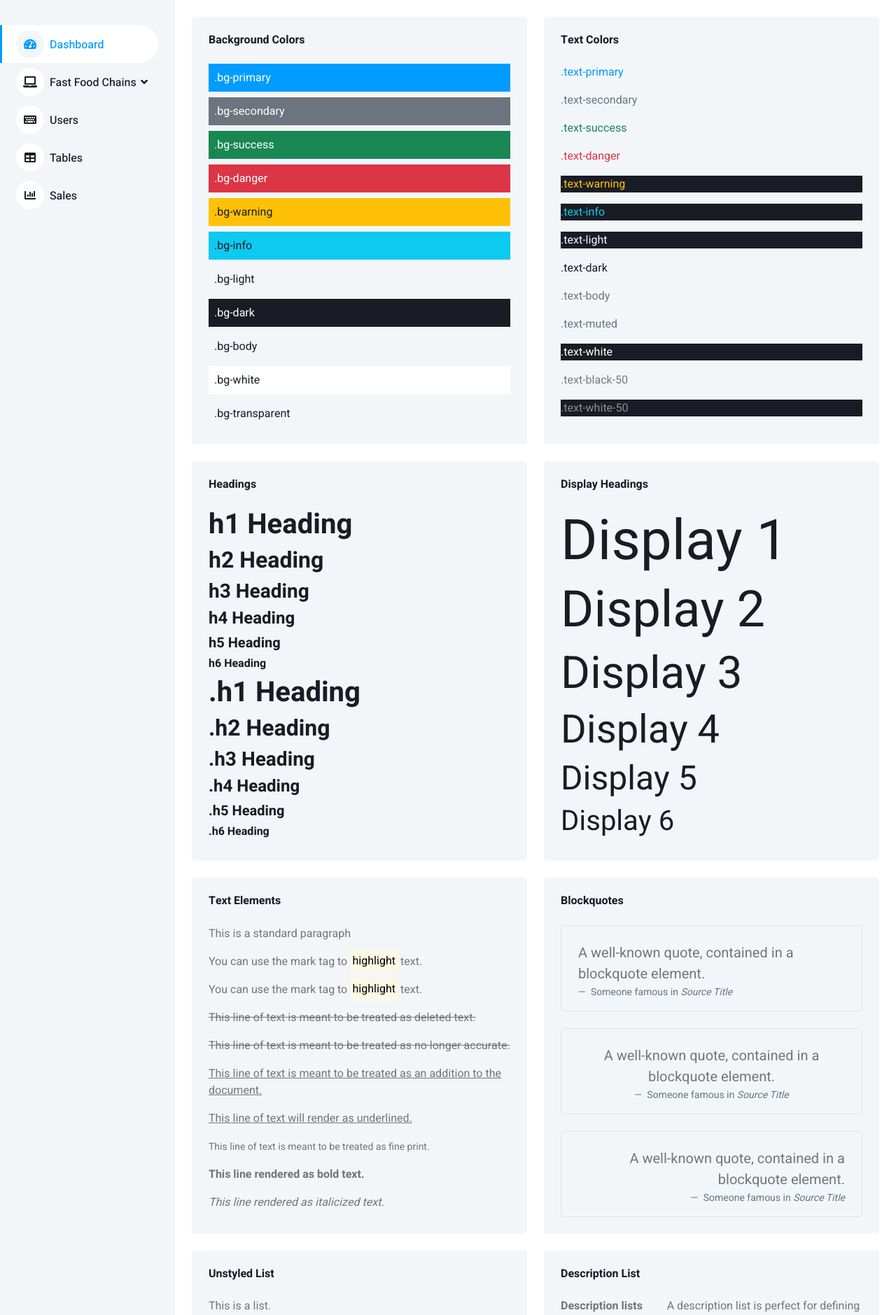
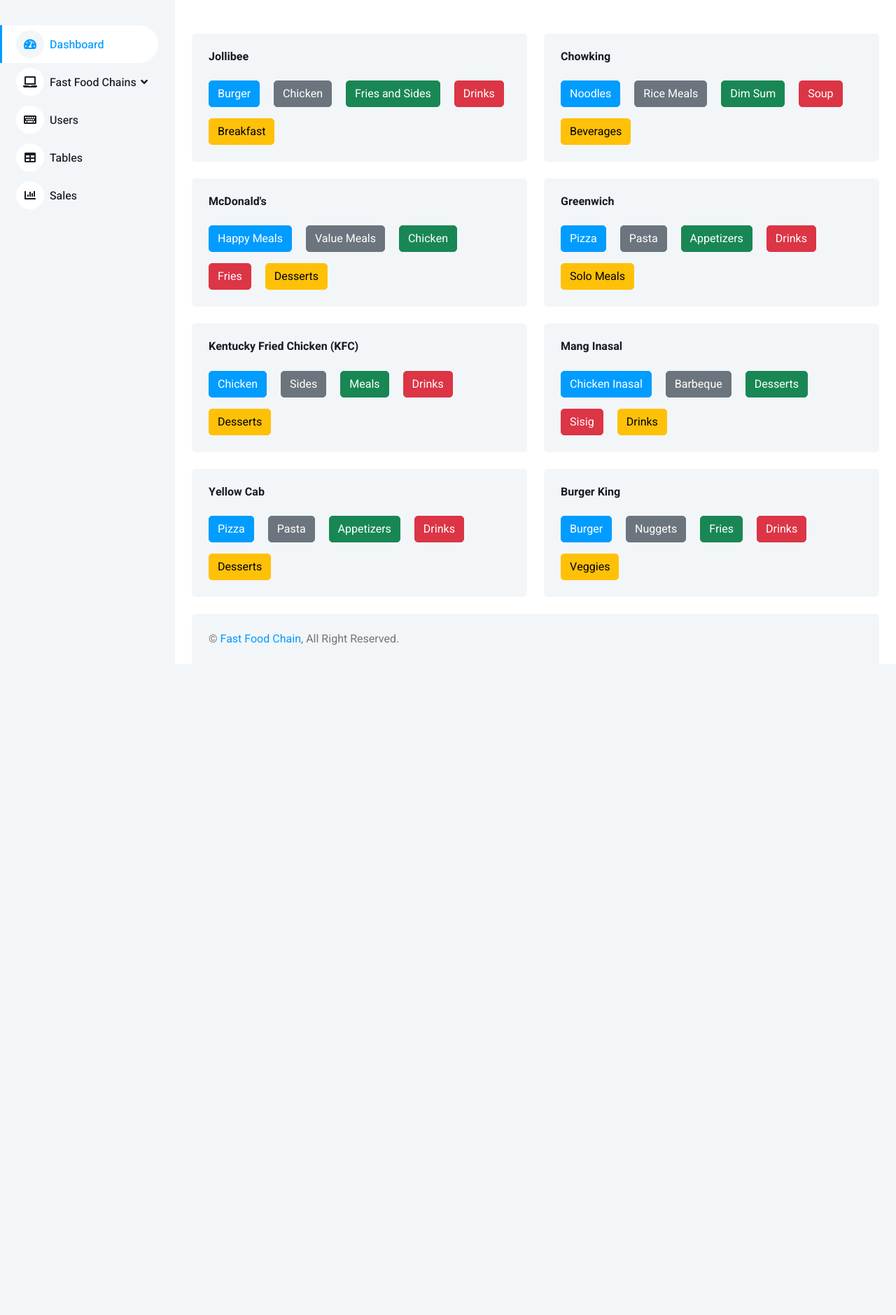
Before and after one commit to CraneSubZero/fast_food_chain, a PHP site: page /products.php in a window 1280 px wide. Shown: the part 64-1943 px from the top of the page at 70% size. After the commit the page ends 986 px from the top, so only its background shows below. Run offline with PHP 8.4, Linux system fonts and the light colour scheme; some libraries are stand-ins or nearby versions.

Commit message:
Modified

```diff
--- a/products.php
+++ b/products.php
@@ -159,194 +159,111 @@
             <!-- Navbar End -->
 
 
-            <!-- Typography Start -->
+             <!-- Button Start -->
+            <br>
             <div class="container-fluid pt-4 px-4">
                 <div class="row g-4">
                     <div class="col-sm-12 col-xl-6">
                         <div class="bg-light rounded h-100 p-4">
-                            <h6 class="mb-4">Background Colors</h6>
-                            <div class="p-2 mb-2 bg-primary text-white">.bg-primary</div>
-                            <div class="p-2 mb-2 bg-secondary text-white">.bg-secondary</div>
-                            <div class="p-2 mb-2 bg-success text-white">.bg-success</div>
-                            <div class="p-2 mb-2 bg-danger text-white">.bg-danger</div>
-                            <div class="p-2 mb-2 bg-warning text-dark">.bg-warning</div>
-                            <div class="p-2 mb-2 bg-info text-dark">.bg-info</div>
-                            <div class="p-2 mb-2 bg-light text-dark">.bg-light</div>
-                            <div class="p-2 mb-2 bg-dark text-white">.bg-dark</div>
-                            <div class="p-2 mb-2 bg-body text-dark">.bg-body</div>
-                            <div class="p-2 mb-2 bg-white text-dark">.bg-white</div>
-                            <div class="p-2 mb-0 bg-transparent text-dark">.bg-transparent</div>
-                        </div>
-                    </div>
-                    <div class="col-sm-12 col-xl-6">
-                        <div class="bg-light rounded h-100 p-4">
-                            <h6 class="mb-4">Text Colors</h6>
-                            <p class="text-primary">.text-primary</p>
-                            <p class="text-secondary">.text-secondary</p>
-                            <p class="text-success">.text-success</p>
-                            <p class="text-danger">.text-danger</p>
-                            <p class="text-warning bg-dark">.text-warning</p>
-                            <p class="text-info bg-dark">.text-info</p>
-                            <p class="text-light bg-dark">.text-light</p>
-                            <p class="text-dark">.text-dark</p>
-                            <p class="text-body">.text-body</p>
-                            <p class="text-muted">.text-muted</p>
-                            <p class="text-white bg-dark">.text-white</p>
-                            <p class="text-black-50">.text-black-50</p>
-                            <p class="text-white-50 bg-dark mb-0">.text-white-50</p>
-                        </div>
-                    </div>
-                    <div class="col-sm-12 col-xl-6">
-                        <div class="bg-light rounded h-100 p-4">
-                            <h6 class="mb-4">Headings</h6>
-                            <h1>h1 Heading</h1>
-                            <h2>h2 Heading</h2>
-                            <h3>h3 Heading</h3>
-                            <h4>h4 Heading</h4>
-                            <h5>h5 Heading</h5>
-                            <h6>h6 Heading</h6>
-                            <p class="h1">.h1 Heading</p>
-                            <p class="h2">.h2 Heading</p>
-                            <p class="h3">.h3 Heading</p>
-                            <p class="h4">.h4 Heading</p>
-                            <p class="h5">.h5 Heading</p>
-                            <p class="h6">.h6 Heading</p>
-                        </div>
-                    </div>
-                    <div class="col-sm-12 col-xl-6">
-                        <div class="bg-light rounded h-100 p-4">
-                            <h6 class="mb-4">Display Headings</h6>
-                            <h1 class="display-1">Display 1</h1>
-                            <h1 class="display-2">Display 2</h1>
-                            <h1 class="display-3">Display 3</h1>
-                            <h1 class="display-4">Display 4</h1>
-                            <h1 class="display-5">Display 5</h1>
-                            <h1 class="display-6 mb-0">Display 6</h1>
-                        </div>
-                    </div>
-                    <div class="col-sm-12 col-xl-6">
-                        <div class="bg-light rounded h-100 p-4">
-                            <h6 class="mb-4">Text Elements</h6>
-                            <p>This is a standard paragraph</p>
-                            <p>You can use the mark tag to <mark>highlight</mark> text.</p>
-                            <p>You can use the mark tag to <mark>highlight</mark> text.</p>
-                            <p><del>This line of text is meant to be treated as deleted text.</del></p>
-                            <p><s>This line of text is meant to be treated as no longer accurate.</s></p>
-                            <p><ins>This line of text is meant to be treated as an addition to the document.</ins></p>
-                            <p><u>This line of text will render as underlined.</u></p>
-                            <p><small>This line of text is meant to be treated as fine print.</small></p>
-                            <p><strong>This line rendered as bold text.</strong></p>
-                            <p class="mb-0"><em>This line rendered as italicized text.</em></p>
-                        </div>
-                    </div>
-                    <div class="col-sm-12 col-xl-6">
-                        <div class="bg-light rounded h-100 p-4">
-                            <h6 class="mb-4">Blockquotes</h6>
-                            <div class="border rounded p-4 pb-0 mb-4">
-                                <figure>
-                                    <blockquote class="blockquote">
-                                        <p>A well-known quote, contained in a blockquote element.</p>
-                                    </blockquote>
-                                    <figcaption class="blockquote-footer">
-                                        Someone famous in <cite title="Source Title">Source Title</cite>
-                                    </figcaption>
-                                </figure>
-                            </div>
-                            <div class="border rounded p-4 pb-0 mb-4">
-                                <figure class="text-center">
-                                    <blockquote class="blockquote">
-                                        <p>A well-known quote, contained in a blockquote element.</p>
-                                    </blockquote>
-                                    <figcaption class="blockquote-footer">
-                                        Someone famous in <cite title="Source Title">Source Title</cite>
-                                    </figcaption>
-                                </figure>
-                            </div>
-                            <div class="border rounded p-4 pb-0 mb-0">
-                                <figure class="text-end">
-                                    <blockquote class="blockquote">
-                                        <p>A well-known quote, contained in a blockquote element.</p>
-                                    </blockquote>
-                                    <figcaption class="blockquote-footer">
-                                        Someone famous in <cite title="Source Title">Source Title</cite>
-                                    </figcaption>
-                                </figure>
+                            <h6 class="mb-4">Jollibee</h6>
+                            <div class="m-n2">
+                                <button type="button" class="btn btn-primary m-2">Burger</button>
+                                <button type="button" class="btn btn-secondary m-2">Chicken</button>
+                                <button type="button" class="btn btn-success m-2">Fries and Sides</button>
+                                <button type="button" class="btn btn-danger m-2">Drinks</button>
+                                <button type="button" class="btn btn-warning m-2">Breakfast</button>
                             </div>
                         </div>
                     </div>
                     <div class="col-sm-12 col-xl-6">
                         <div class="bg-light rounded h-100 p-4">
-                            <h6 class="mb-4">Unstyled List</h6>
-                            <ul class="list-unstyled mb-0">
-                                <li>This is a list.</li>
-                                <li>It appears completely unstyled.</li>
-                                <li>Structurally, it's still a list.</li>
-                                <li>However, this style only applies to immediate child elements.</li>
-                                <li>Nested lists:
-                                    <ul>
-                                        <li>are unaffected by this style</li>
-                                        <li>will still show a bullet</li>
-                                        <li>and have appropriate left margin</li>
-                                    </ul>
-                                </li>
-                                <li>This may still come in handy in some situations.</li>
-                            </ul>
+                            <h6 class="mb-4">Chowking</h6>
+                            <div class="m-n2">
+                                <button type="button" class="btn btn-primary m-2">Noodles</button>
+                                <button type="button" class="btn btn-secondary m-2">Rice Meals</button>
+                                <button type="button" class="btn btn-success m-2">Dim Sum</button>
+                                <button type="button" class="btn btn-danger m-2">Soup</button>
+                                <button type="button" class="btn btn-warning m-2">Beverages</button>
+                            </div>
                         </div>
                     </div>
                     <div class="col-sm-12 col-xl-6">
                         <div class="bg-light rounded h-100 p-4">
-                            <h6 class="mb-4">Description List</h6>
-                            <dl class="row mb-0">
-                                <dt class="col-sm-4">Description lists</dt>
-                                <dd class="col-sm-8">A description list is perfect for defining terms.</dd>
-
-                                <dt class="col-sm-4">Term</dt>
-                                <dd class="col-sm-8">Definition for the term.</dd>
-
-                                <dt class="col-sm-4">Another term</dt>
-                                <dd class="col-sm-8">This definition is short, so no extra paragraphs or anything.</dd>
-
-                                <dt class="col-sm-4 text-truncate">Truncated term is truncated</dt>
-                                <dd class="col-sm-8">This can be useful when space is tight. Adds an ellipsis at the
-                                    end.</dd>
-
-                                <dt class="col-sm-4">Nesting</dt>
-                                <dd class="col-sm-8">
-                                    <dl class="row">
-                                        <dt class="col-sm-4">Nested list</dt>
-                                        <dd class="col-sm-8">Nested definition list.</dd>
-                                    </dl>
-                                </dd>
-                            </dl>
+                            <h6 class="mb-4">McDonald's</h6>
+                            <div class="m-n2">
+                                <button type="button" class="btn btn-primary m-2">Happy Meals</button>
+                                <button type="button" class="btn btn-secondary m-2">Value Meals</button>
+                                <button type="button" class="btn btn-success m-2">Chicken</button>
+                                <button type="button" class="btn btn-danger m-2">Fries</button>
+                                <button type="button" class="btn btn-warning m-2">Desserts</button>
+                            </div>
                         </div>
                     </div>
                     <div class="col-sm-12 col-xl-6">
                         <div class="bg-light rounded h-100 p-4">
-                            <h6 class="mb-4">Basic List Group</h6>
-                            <ul class="list-group">
-                                <li class="list-group-item bg-transparent">An item</li>
-                                <li class="list-group-item bg-transparent">A second item</li>
-                                <li class="list-group-item bg-transparent">A third item</li>
-                                <li class="list-group-item bg-transparent">A fourth item</li>
-                                <li class="list-group-item bg-transparent">And a fifth one</li>
-                            </ul>
+                            <h6 class="mb-4">Greenwich</h6>
+                            <div class="m-n2">
+                                <button type="button" class="btn btn-primary m-2">Pizza</button>
+                                <button type="button" class="btn btn-secondary m-2">Pasta</button>
+                                <button type="button" class="btn btn-success m-2">Appetizers</button>
+                                <button type="button" class="btn btn-danger m-2">Drinks</button>
+                                <button type="button" class="btn btn-warning m-2">Solo Meals</button>
+                            </div>
                         </div>
                     </div>
                     <div class="col-sm-12 col-xl-6">
                         <div class="bg-light rounded h-100 p-4">
-                            <h6 class="mb-4">Flush List Group</h6>
-                            <ul class="list-group list-group-flush">
-                                <li class="list-group-item bg-transparent">An item</li>
-                                <li class="list-group-item bg-transparent">A second item</li>
-                                <li class="list-group-item bg-transparent">A third item</li>
-                                <li class="list-group-item bg-transparent">A fourth item</li>
-                                <li class="list-group-item bg-transparent">And a fifth one</li>
-                            </ul>
+                            <h6 class="mb-4">Kentucky Fried Chicken (KFC)</h6>
+                            <div class="m-n2">
+                                <button type="button" class="btn btn-primary m-2">Chicken</button>
+                                <button type="button" class="btn btn-secondary m-2">Sides</button>
+                                <button type="button" class="btn btn-success m-2">Meals</button>
+                                <button type="button" class="btn btn-danger m-2">Drinks</button>
+                                <button type="button" class="btn btn-warning m-2">Desserts</button>
+                            </div>
                         </div>
                     </div>
+                    <div class="col-sm-12 col-xl-6">
+                        <div class="bg-light rounded h-100 p-4">
+                            <h6 class="mb-4">Mang Inasal </h6>
+                            <div class="m-n2">
+                                <button type="button" class="btn btn-primary m-2">Chicken Inasal</button>
+                                <button type="button" class="btn btn-secondary m-2">Barbeque</button>
+                                <button type="button" class="btn btn-success m-2">Desserts</button>
+                                <button type="button" class="btn btn-danger m-2">Sisig</button>
+                                <button type="button" class="btn btn-warning m-2">Drinks</button>
+                            </div>
+                        </div>
+                    </div>
+                    <div class="col-sm-12 col-xl-6">
+                        <div class="bg-light rounded h-100 p-4">
+                            <h6 class="mb-4">Yellow Cab</h6>
+                            <div class="m-n2">
+                               <button type="button" class="btn btn-primary m-2">Pizza</button>
+                                <button type="button" class="btn btn-secondary m-2">Pasta</button>
+                                <button type="button" class="btn btn-success m-2">Appetizers</button>
+                                <button type="button" class="btn btn-danger m-2">Drinks</button>
+                                <button type="button" class="btn btn-warning m-2">Desserts</button>
+                            </div>
+                        </div>
+                    </div>
+                    <div class="col-sm-12 col-xl-6">
+                        <div class="bg-light rounded h-100 p-4">
+                            <h6 class="mb-4">Burger King</h6>
+                            <div class="m-n2">
+                               <button type="button" class="btn btn-primary m-2">Burger</button>
+                                <button type="button" class="btn btn-secondary m-2">Nuggets</button>
+                                <button type="button" class="btn btn-success m-2">Fries</button>
+                                <button type="button" class="btn btn-danger m-2">Drinks</button>
+                                <button type="button" class="btn btn-warning m-2">Veggies</button>
+                            </div>
+                        </div>
+                    </div>
+
+
                 </div>
             </div>
-            <!-- Typography End -->
+            <!-- Button End -->
 
 
             <!-- Footer Start -->
@@ -354,12 +271,9 @@
                 <div class="bg-light rounded-top p-4">
                     <div class="row">
                         <div class="col-12 col-sm-6 text-center text-sm-start">
-                            &copy; <a href="#">Your Site Name</a>, All Right Reserved.
+                            &copy; <a href="#">Fast Food Chain</a>, All Right Reserved.
                         </div>
-                        <div class="col-12 col-sm-6 text-center text-sm-end">
-                            <!--/*** This template is free as long as you keep the footer author’s credit link/attribution link/backlink. If you'd like to use the template without the footer author’s credit link/attribution link/backlink, you can purchase the Credit Removal License from "https://htmlcodex.com/credit-removal". Thank you for your support. ***/-->
-                            Designed By <a href="https://htmlcodex.com">HTML Codex</a>
-                        </div>
+
                     </div>
                 </div>
             </div>
```
